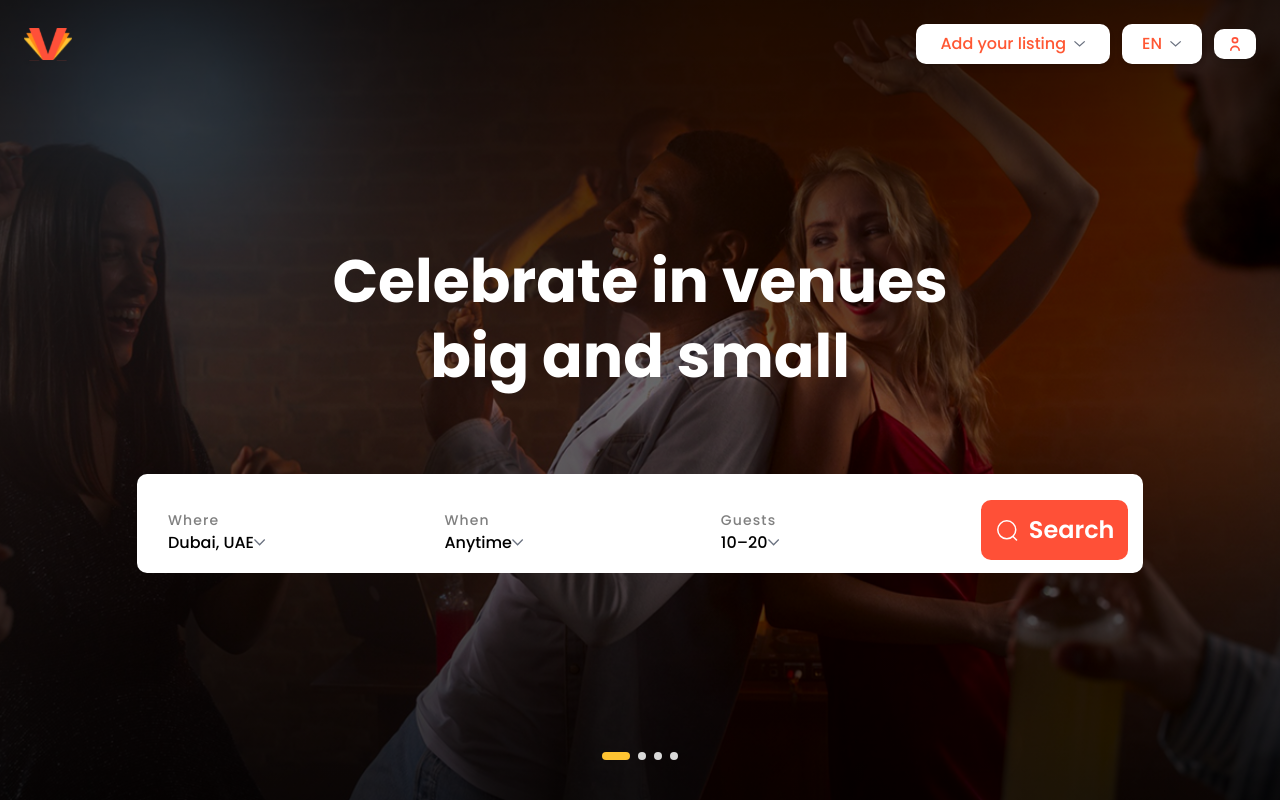
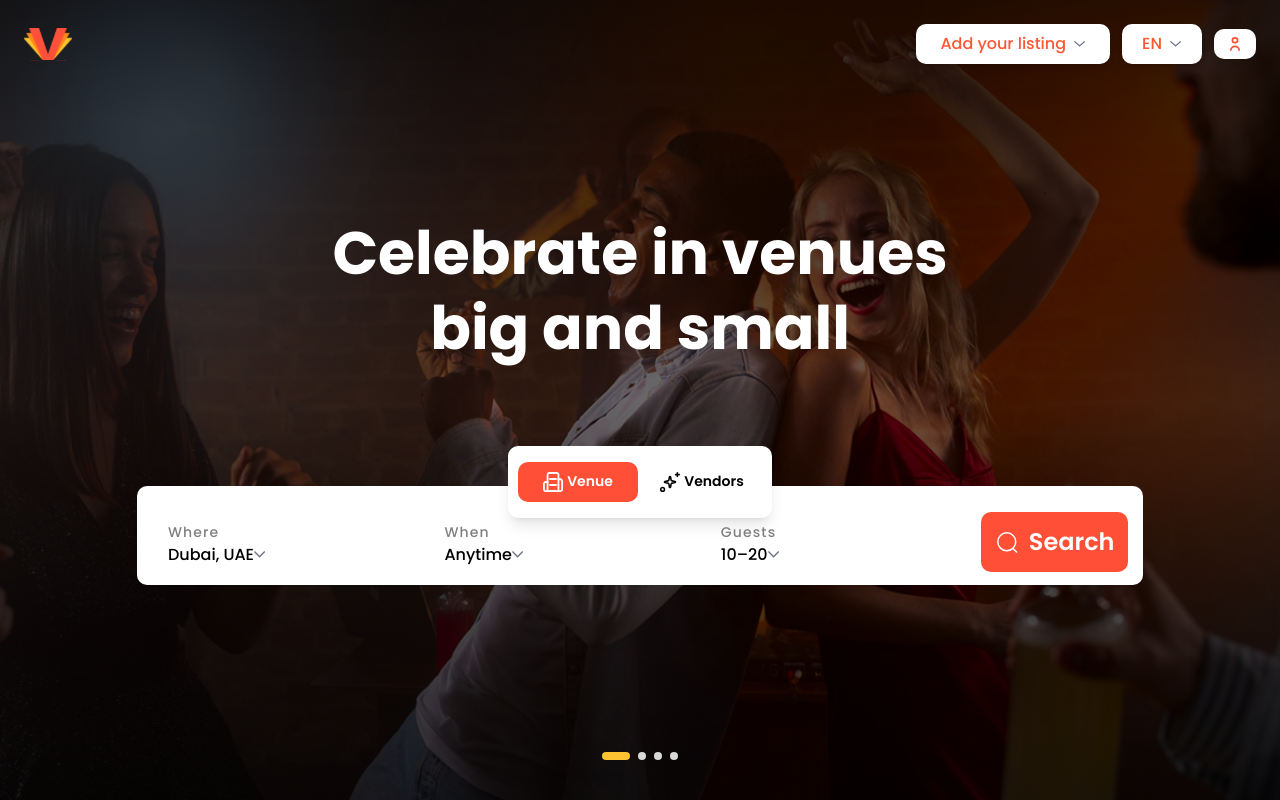
Before and after one commit to wajahatfaryadali/task-app, a Next.js app: page / in a window 1280 px wide. Shown: the top 800 px of the page. Built offline with nearby package versions, Linux system fonts and the light colour scheme.

Commit message:
minor fixes

```diff
--- a/app/components/carousel/HeroCarousel.tsx
+++ b/app/components/carousel/HeroCarousel.tsx
@@ -31,15 +31,15 @@ const HeroCarousel = () => {
       ))}
 
       <div className="relative z-10 flex h-full flex-col max-w-[1054px] mx-auto items-center justify-center px-6 text-center">
-        <h1 className="mt-4 text-[70px] font-bold leading-tight md:text-6xl max-w-[650px]">
+        <h1 className="text-[70px] font-bold leading-tight md:text-6xl max-w-[650px]">
           Celebrate in venues big and small
         </h1>
-        <div className="w-full mt-20">
+        <div className="w-full mt-30">
           <SearchBar />
         </div>
       </div>
 
-      <div className="absolute bottom-10 left-1/2 z-1 flex -translate-x-1/2 gap-2">
+      <div className="absolute bottom-10 left-1/2 z-10 flex -translate-x-1/2 gap-2">
         {slides.map((_, index) => (
           <button
             key={`hero-dot-${index}`}
--- a/app/components/searchBar/SearchBar.tsx
+++ b/app/components/searchBar/SearchBar.tsx
@@ -1,10 +1,12 @@
 import SelectMenu from "./SelectMenu";
 import { guestOptions, whenOptions, whereOptions } from "./config";
 import SearchButton from "./searchButton/SearchButton";
+import VenueOrVendor from "./venueOrVendor/VenueOrVendor";
 
 const SearchBar = () => {
   return (
-    <div className="w-full bg-white rounded-[10px] pt-6 pb-2.5 px-[15px]">
+    <div className="relative w-full bg-white rounded-[10px] pt-6 pb-2.5 px-[15px]">
+      <VenueOrVendor />
       <div className="grid gap-6 md:grid-cols-[repeat(3,minmax(0,1fr))_auto]">
         <SelectMenu label="Where" options={whereOptions} defaultValue="dubai" />
         <SelectMenu label="When" options={whenOptions} defaultValue="anytime" />
--- a/app/components/searchBar/SelectMenu.tsx
+++ b/app/components/searchBar/SelectMenu.tsx
@@ -60,7 +60,7 @@ const SelectMenu = ({ label, options, defaultValue }: SelectMenuProps) => {
       </button>
 
       {isOpen && (
-        <div className="absolute left-0 right-0 top-full z-200 mt-2 max-h-40 overflow-y-auto rounded-[14px] border border-[#F2F2F2] bg-white shadow-[0px_32px_60px_-40px_rgba(20,16,36,0.5)] no-scrollbar">
+        <div className="absolute left-0 right-0 top-full z-10 mt-2 max-h-30 overflow-y-auto border border-[#F2F2F2] bg-white shadow-[0px_32px_60px_-40px_rgba(20,16,36,0.5)] ">
           {options.map((option) => {
             const isSelected = option.value === selectedOption.value;
             return (
@@ -68,7 +68,7 @@ const SelectMenu = ({ label, options, defaultValue }: SelectMenuProps) => {
                 key={option.value}
                 type="button"
                 onClick={() => handleSelect(option)}
-                className={`flex w-full items-center justify-between px-4 py-3 text-[16px] font-medium text-[#1A1A1A] transition hover:bg-[#FFF5F2] ${
+                className={`flex w-full items-center justify-between px-4 py-2 text-[14px] font-medium text-[#1A1A1A] transition hover:bg-[#FFF5F2] ${
                   isSelected ? "text-[#FF5037]" : ""
                 }`}
               >
--- /dev/null
+++ b/app/components/searchBar/venueOrVendor/VenueOrVendor.tsx
@@ -0,0 +1,22 @@
+import Image from "next/image";
+import venueIcon from "../../../assets/svgs/venue-icon.svg";
+import vendorIcon from "../../../assets/svgs/vendors.svg";
+
+const VenueOrVendor = () => {
+  return (
+    <div className="absolute left-1/2 flex w-[264px] -translate-x-1/2 -top-[40px] items-center justify-center rounded-[10px] bg-white px-6 py-4 text-black shadow-lg">
+      <div className="flex items-center justify-center gap-[4px]">
+        <button className="flex h-[40px] min-w-[120px] items-center justify-center gap-[4px] rounded-[10px] bg-[#FF5037] text-[14px] font-semibold text-white cursor-pointer">
+          <Image src={venueIcon} alt="search" width={20} height={20} />
+          Venue
+        </button>
+        <button className="flex h-[40px] min-w-[120px] items-center justify-center gap-[4px] rounded-[10px] bg-[#ffffff] text-[14px] font-semibold text-black cursor-pointer">
+          <Image src={vendorIcon} alt="search" width={20} height={20} />
+          Vendors
+        </button>
+      </div>
+    </div>
+  );
+};
+
+export default VenueOrVendor;
```
